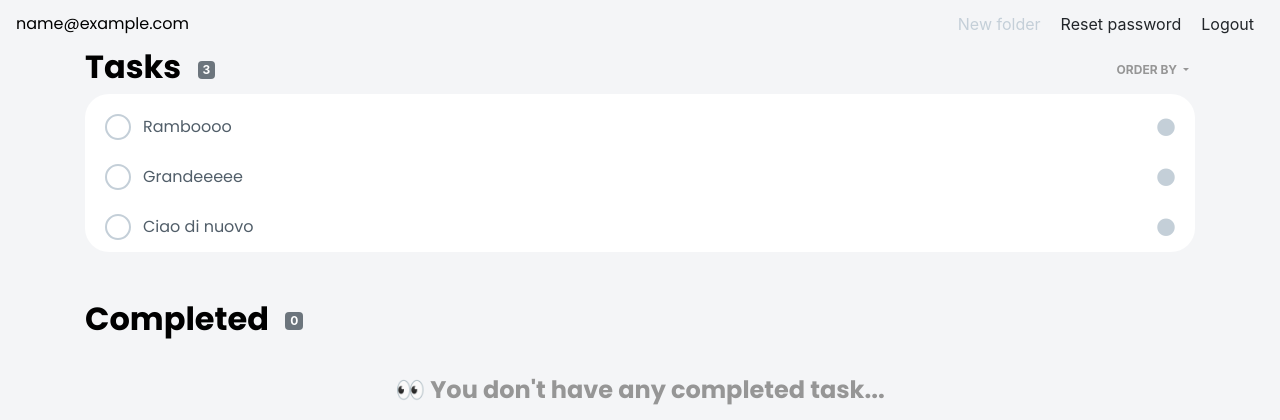
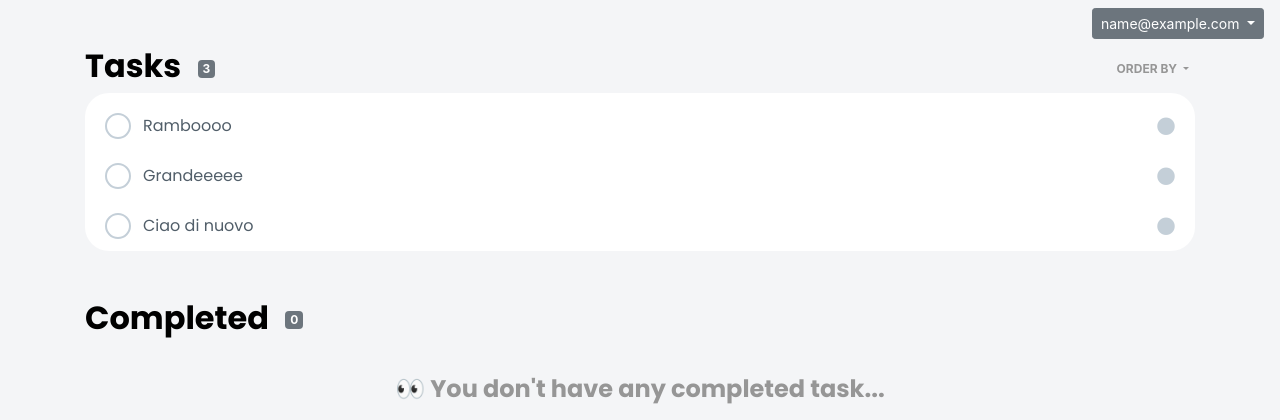
Before and after one commit to monzanifabio/taski-todo-list, a PHP site: page /test.php in a window 1280 px wide. Shown: the top 420 px of the page. Run offline with PHP 8.4, Linux system fonts and the light colour scheme; the visitor is signed in with stand-in values (Sample User, id 1); data comes from the database, SQL or seed files in the repository; data that the repository does not hold is empty; some libraries are stand-ins or nearby versions.

Commit message:
Changed navbar to include username email and options

```diff
--- a/test.php
+++ b/test.php
@@ -28,17 +28,18 @@ if(!isset($_SESSION["loggedin"]) || $_SESSION["loggedin"] !== true){
 <body>
 
   <nav class="navbar navbar-expand-lg navbar-light bg-light">
-    <p><?php echo htmlspecialchars($_SESSION["email"]); ?></p>
-    <button class="navbar-toggler" type="button" data-toggle="collapse" data-target="#navbarNavDropdown" aria-controls="navbarNavDropdown" aria-expanded="false" aria-label="Toggle navigation">
-      <span class="navbar-toggler-icon"></span>
-    </button>
-    <div class="collapse navbar-collapse" id="navbarNavDropdown">
-      <ul class="navbar-nav ml-auto">
-        <a class="dropdown-item btn btn-light" data-toggle="modal" data-target="#folderModal">New folder</a>
-        <a class="dropdown-item" href="reset-password.php">Reset password</a>
-        <div class="dropdown-divider"></div>
-        <a class="dropdown-item" href="logout.php">Logout</a>
-      </ul>
+    <p class="small navbar-nav ml-auto"></p>
+    <div class="dropdown">
+      <a class="btn btn-secondary btn-sm dropdown-toggle" href="#" role="button" id="dropdownMenuLink" data-toggle="dropdown" aria-haspopup="true" aria-expanded="false">
+        <?php echo htmlspecialchars($_SESSION["email"]); ?>
+      </a>
+
+      <div class="dropdown-menu dropdown-menu-right" aria-labelledby="dropdownMenuLink">
+        <!-- <a class="dropdown-item btn btn-light" data-toggle="modal" data-target="#folderModal">New folder</a> -->
+        <a class="small dropdown-item" href="reset-password.php">Reset password</a>
+        <!-- <div class="dropdown-divider"></div> -->
+        <a class="small dropdown-item" href="logout.php">Logout</a>
+      </div>
     </div>
   </nav>
 
```
